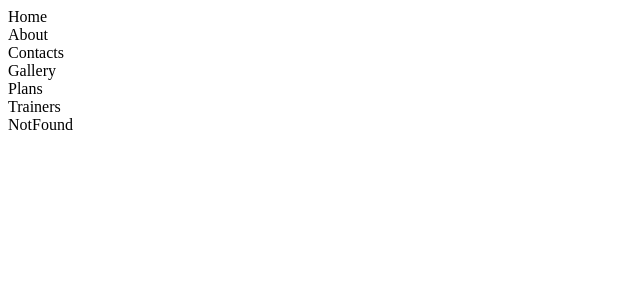
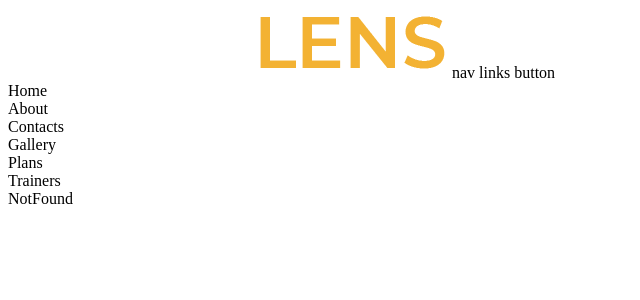
Before and after one commit to dasCripple/butcho, a React (Create React App) app: page / in a window 1280 px wide. Shown: the top 300 px of the page, without its empty margins (0-640 px from the left). Built offline with nearby package versions, Linux system fonts and the light colour scheme.

Commit message:
added react router

```diff
--- a/src/App.jsx
+++ b/src/App.jsx
@@ -1,3 +1,5 @@
+import {BrowserRouter, Routes, Route} from 'react-router-dom'
+
 import Home from './pages/home/Home'
 import About from './pages/about/About'
 import Contacts from './pages/contacts/Contacts'
@@ -5,11 +7,13 @@ import Gallery from './pages/gallery/Gallery'
 import Plans from './pages/plans/Plans'
 import Trainers from './pages/trainers/Trainers'
 import NotFound from './pages/notFound/NotFound'
+import Navbar from './components/Navbar'
 
 
 const App = () => {
   return (
-    <div>
+    <BrowserRouter>
+      <Navbar/>
       <Home/>
       <About/>
       <Contacts/>
@@ -17,7 +21,7 @@ const App = () => {
       <Plans/>
       <Trainers/>
       <NotFound/>
-    </div>
+    </BrowserRouter>
   )
 }
 
--- a/src/components/Navbar.jsx
+++ b/src/components/Navbar.jsx
@@ -1,10 +1,15 @@
+import {Link, NavLink} from 'react-router-dom'
+
 import './navbar.css'
+import Logo from '../images/logo.png'
 
 const Navbar = () => {
   return (
     <nav>
         <div className="container nav_container">
-            logo
+            <Link to="/" className='logo'>
+              <img src={Logo} alt="Nav Logo"/>
+            </Link>
             nav links
             button
         </div>
```
